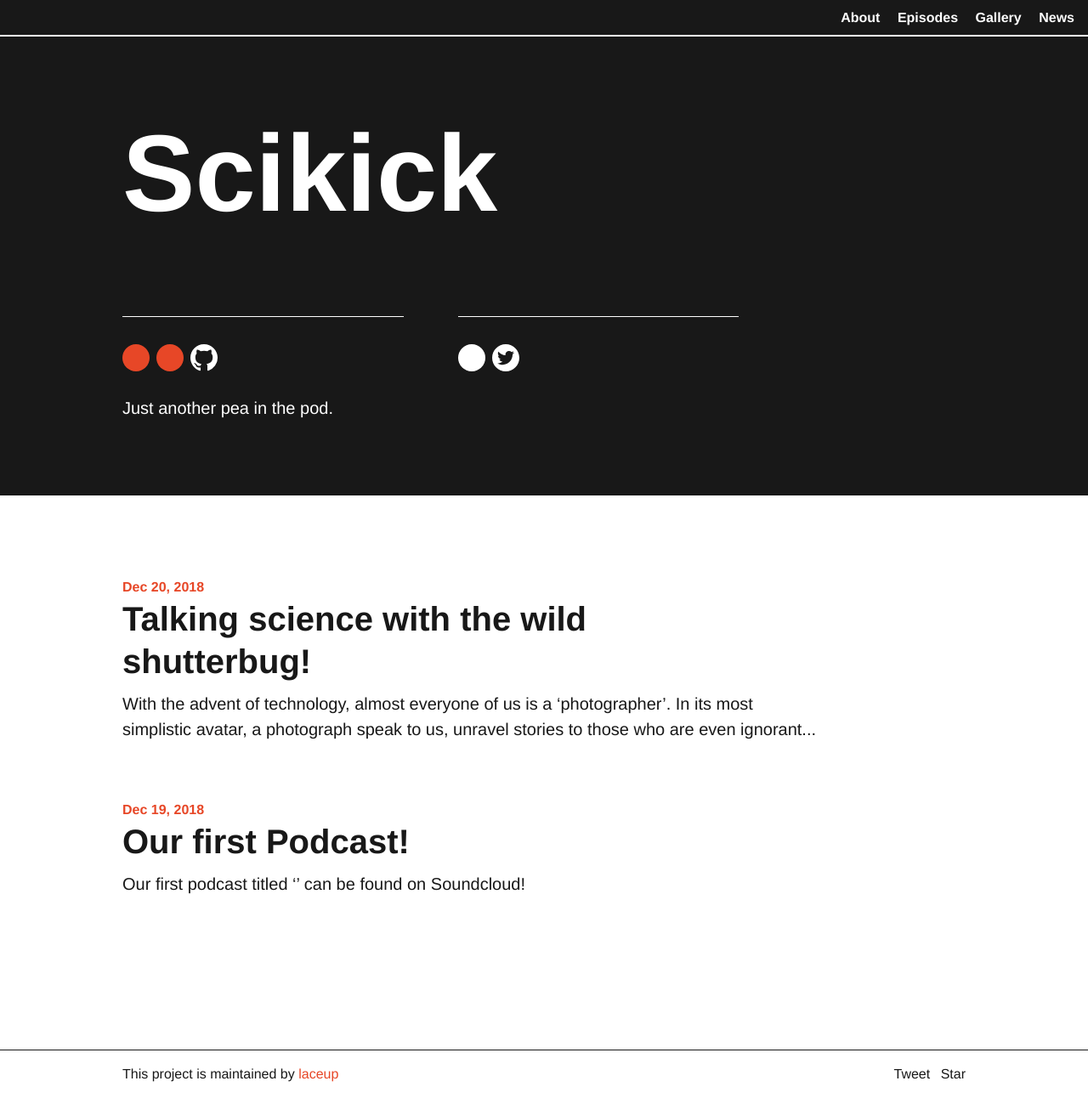
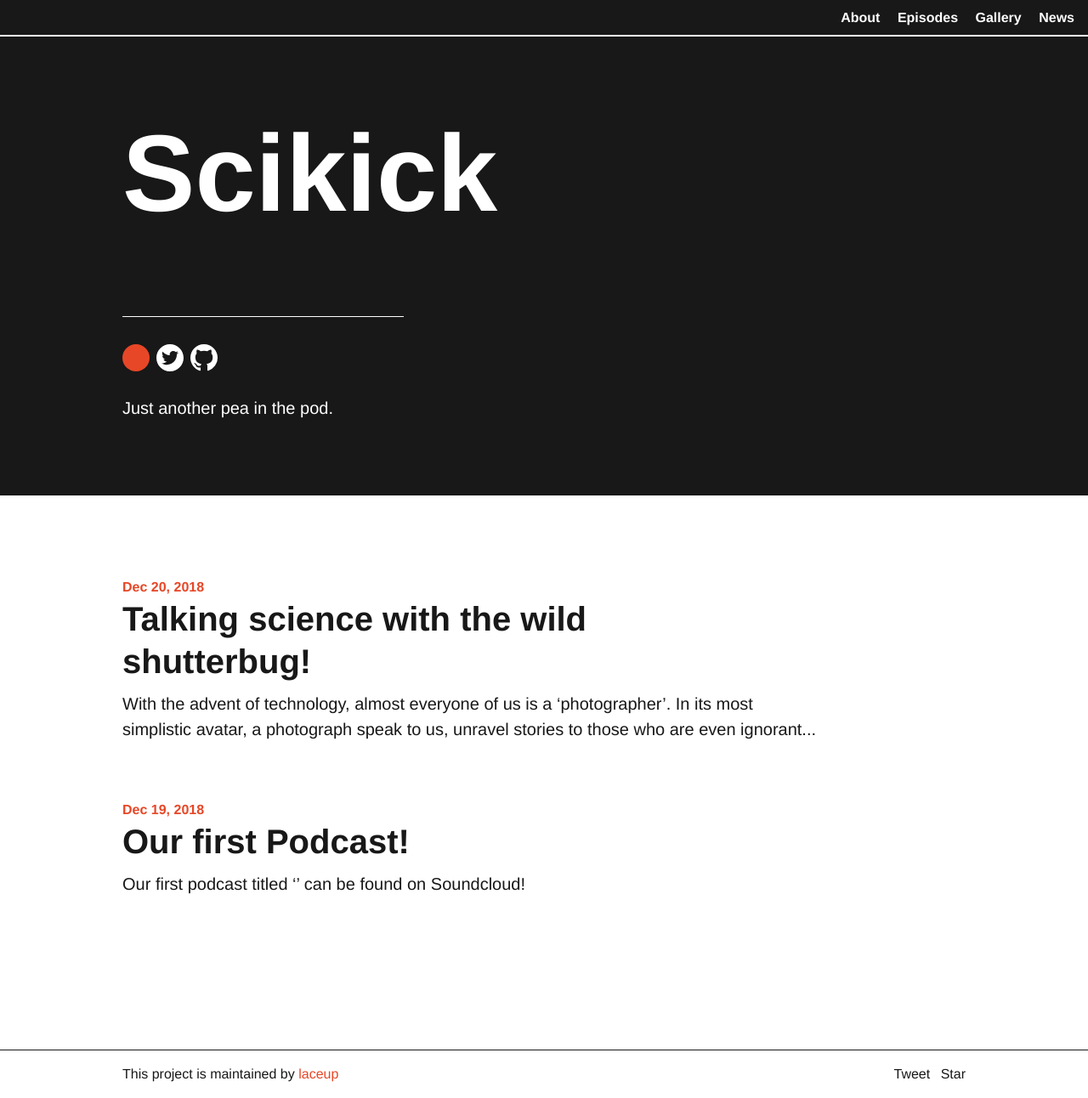
Before and after one commit to laceup/Podcast, a Jekyll site: the page built from index.html, in a window 1280 px wide. Shown: the whole page at 85% size. Built offline with Jekyll 4.4.1, drawn with Linux system fonts in a browser that asks for light colours; comment, search, counter and statistics services are not loaded.

Commit message:
Update home.html

```diff
--- a/_layouts/home.html
+++ b/_layouts/home.html
@@ -31,7 +31,7 @@
                   {% include dot-accent.html %}
                 </div>
                 <div class="inline-block mt-3 mr-1">
-                  {% include dot-accent.html %}
+                   {% include {{ site.social_link | default: "twitter" }}.html %}
                 </div>
                 <div class="inline-block mt-3">
                   {% include github.html %}
@@ -41,14 +41,6 @@
               <p class="h4 lh-condensed font-smoothing mt-2 py-1">{{ site.description }}</p>
             </div>
 
-            <div class="col-4 sm-width-full left border-top-thin mt-3 mt-lg-0 ml-lg-4 table">
-                <div class="inline-block mt-3 mr-1">
-                  {% include dot.html %}
-                </div>
-                <div class="inline-block mt-3">
-                  {% include {{ site.social_link | default: "twitter" }}.html %}
-                </div>
-            </div>
           </div>
 
         </div>
```
